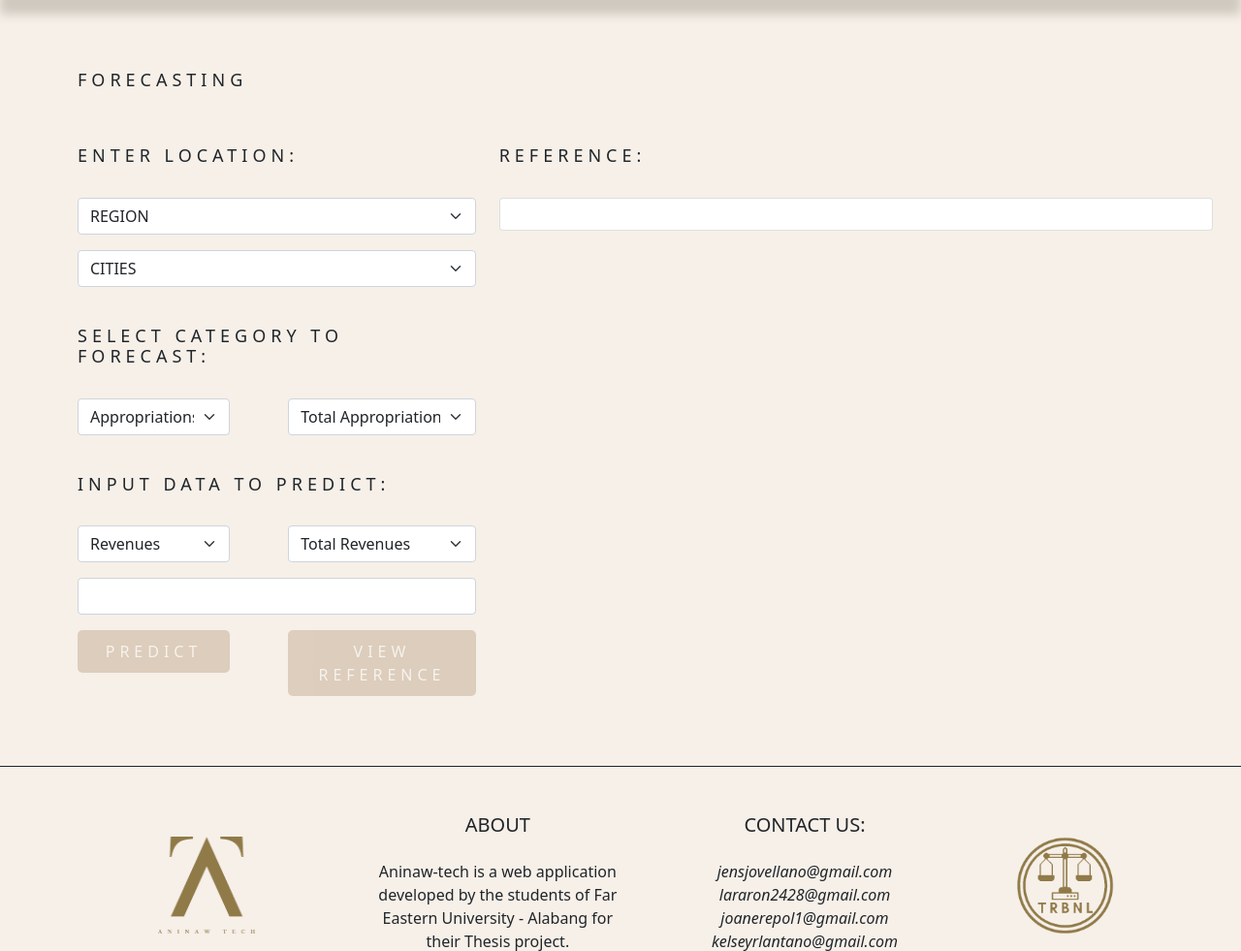
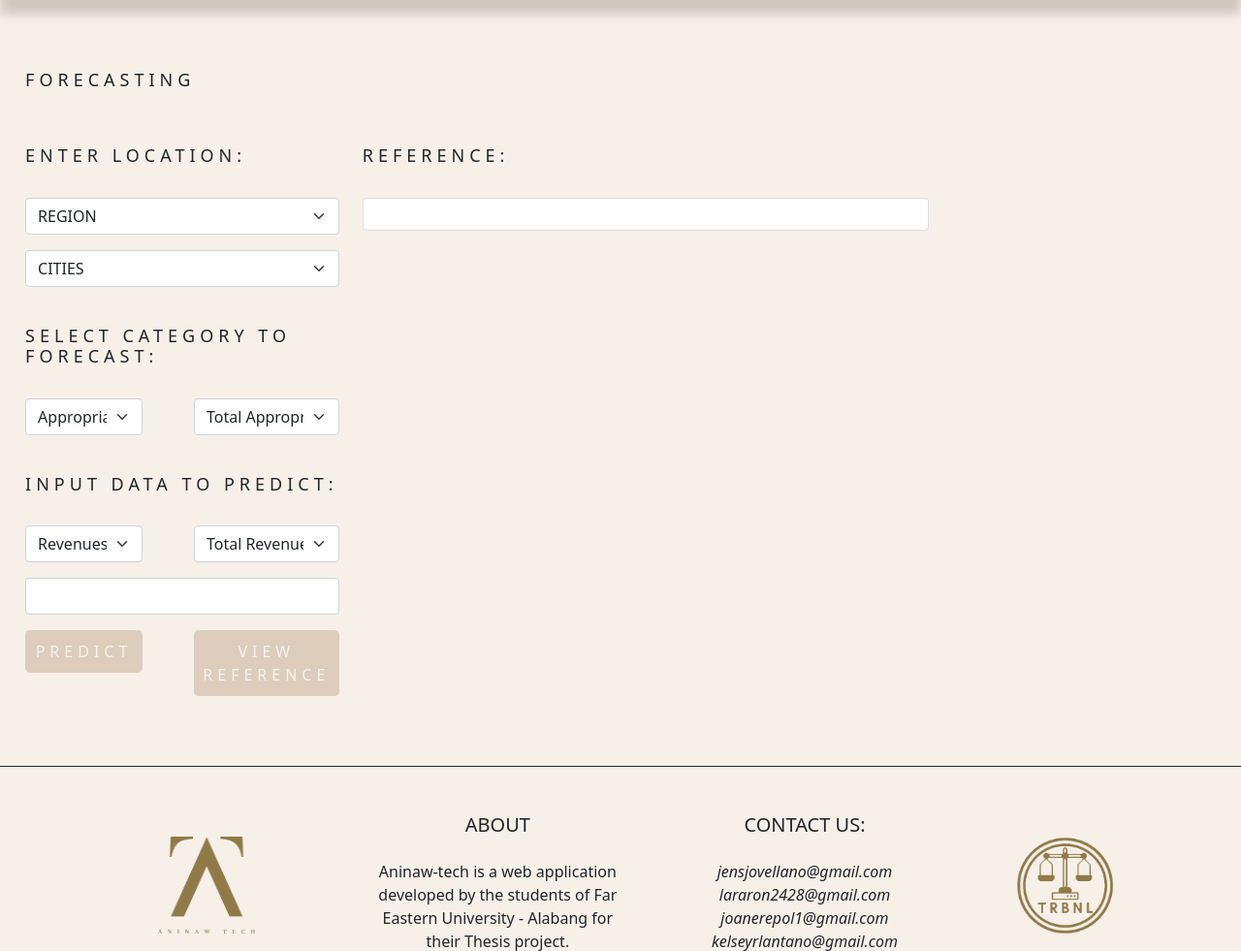
Before and after one commit to pizzanoodles/thesis, a Flask app: template templates/forecastinput.html in a window 1280 px wide; the page is wider, and only the part inside the window is pictured. Shown: the part 76-1057 px from the top of that part at 97% size. Run offline with Flask 2, Linux system fonts and the light colour scheme; the template is opened without the code that fills it, so the values that code supplies are empty; parts of the project's set-up code (start-up, migrations or seed data) failed here and were passed over; some libraries are stand-ins or nearby versions.

Commit message:
centered predict again form in forecast output

```diff
--- a/static/css/forecasting.css
+++ b/static/css/forecasting.css
@@ -53,6 +53,11 @@ form{
   margin-left: 5em;
   margin-right:2em;
   vertical-align:top;
+}
+#forecastform{
+  width:80%;
+  margin:auto;
+  margin-left: 2%;
 }
 .container-fluid{
   width:100%;
```
